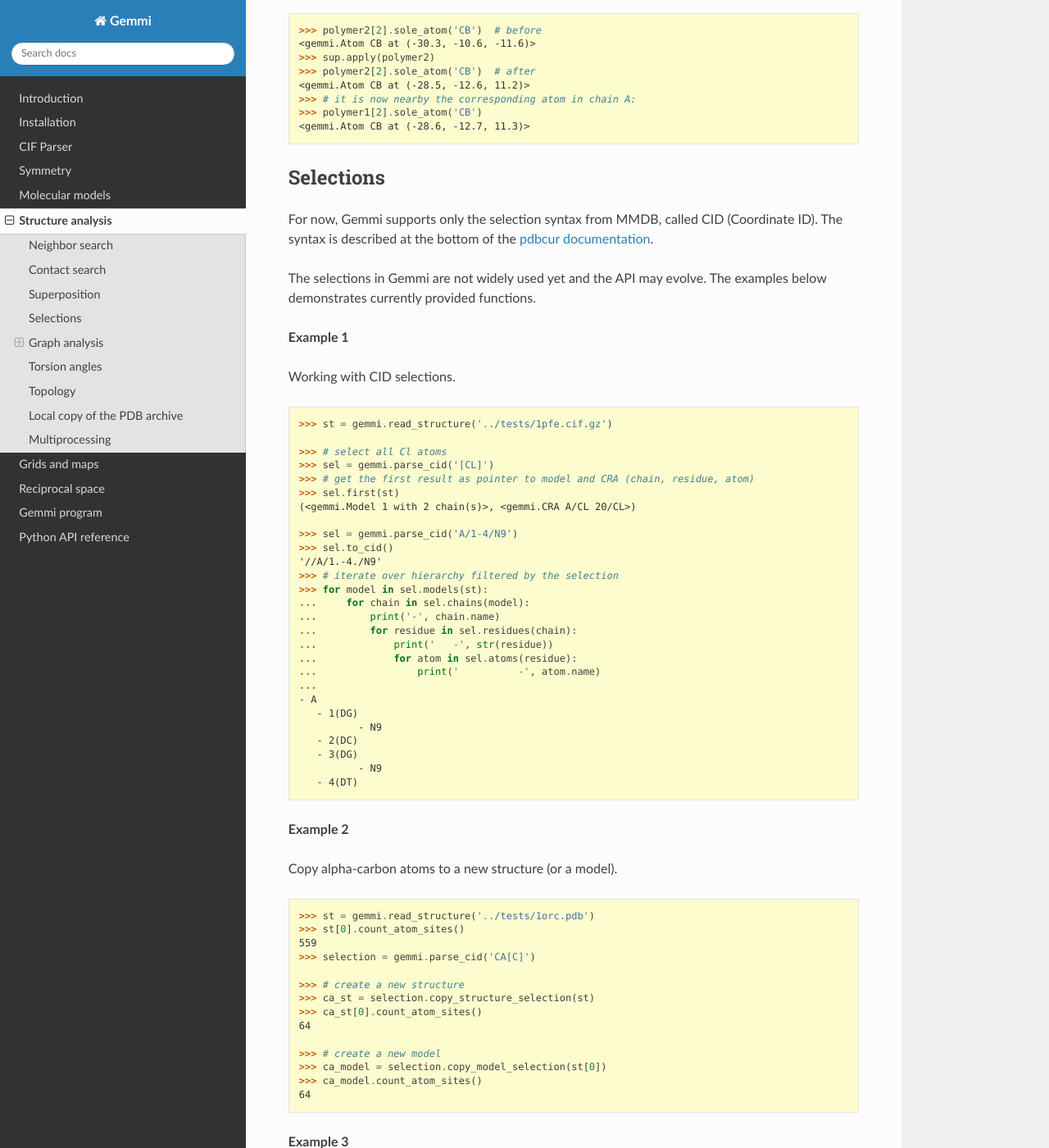
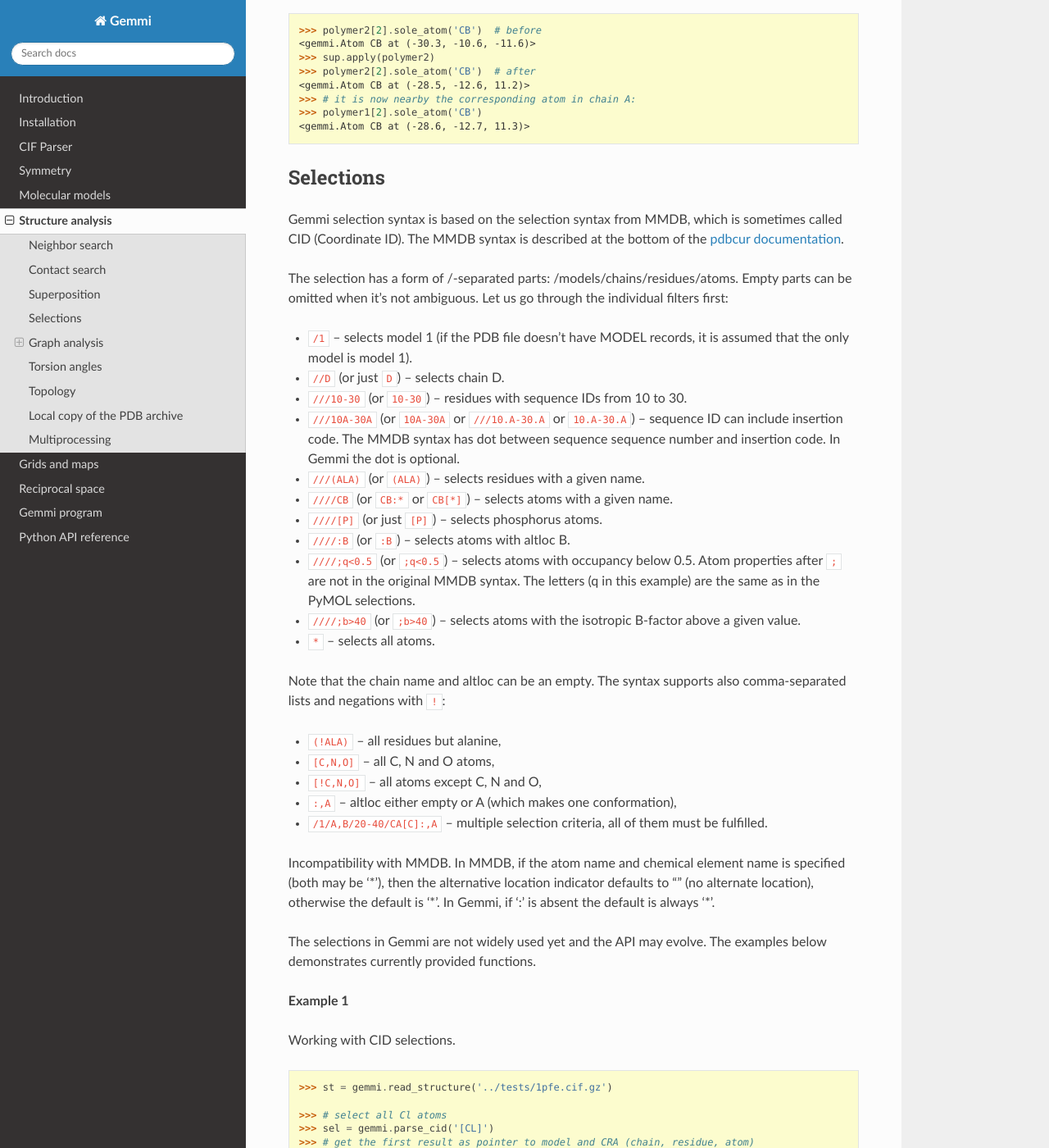
Before and after one commit to project-gemmi/gemmi, a Sphinx documentation site: the page built from docs/analysis.rst, in a window 1280 px wide and 1400 px high, scrolled down 8205 px. Shown: the whole window at 82% size. Built offline with Sphinx 7.4.7 and the Read the Docs theme 2.0.0, drawn with Linux system fonts in a browser that asks for light colours; some of the changed text lies outside the part shown.

Commit message:
extended selection syntax

```diff
--- a/docs/analysis.rst
+++ b/docs/analysis.rst
@@ -461,9 +461,48 @@
 Selections
 ==========
 
-For now, Gemmi supports only the selection syntax from MMDB,
-called CID (Coordinate ID). The syntax is described at the bottom
-of the `pdbcur documentation <http://legacy.ccp4.ac.uk/html/pdbcur.html>`_.
+Gemmi selection syntax is based on the selection syntax from MMDB,
+which is sometimes called CID (Coordinate ID). The MMDB syntax is described
+at the bottom of
+the `pdbcur documentation <http://legacy.ccp4.ac.uk/html/pdbcur.html>`_.
+
+The selection has a form of /-separated parts:
+/models/chains/residues/atoms. Empty parts can be omitted when it's
+not ambiguous. Let us go through the individual filters first:
+
+* ``/1`` -- selects model 1 (if the PDB file doesn't have MODEL records,
+  it is assumed that the only model is model 1).
+* ``//D`` (or just ``D``) -- selects chain D.
+* ``///10-30`` (or ``10-30``) -- residues with sequence IDs from 10 to 30.
+* ``///10A-30A`` (or ``10A-30A`` or ``///10.A-30.A`` or ``10.A-30.A``) --
+  sequence ID can include insertion code. The MMDB syntax has dot between
+  sequence sequence number and insertion code. In Gemmi the dot is optional.
+* ``///(ALA)`` (or ``(ALA)``) -- selects residues with a given name.
+* ``////CB`` (or ``CB:*`` or ``CB[*]``) -- selects atoms with a given name.
+* ``////[P]`` (or just ``[P]``) -- selects phosphorus atoms.
+* ``////:B`` (or ``:B``) -- selects atoms with altloc B.
+* ``////;q<0.5`` (or ``;q<0.5``) -- selects atoms with occupancy below 0.5.
+  Atom properties after ``;`` are not in the original MMDB syntax.
+  The letters (q in this example) are the same as in the PyMOL selections.
+* ``////;b>40`` (or ``;b>40``) -- selects atoms with the isotropic B-factor
+  above a given value.
+* ``*`` -- selects all atoms.
+
+Note that the chain name and altloc can be an empty.
+The syntax supports also comma-separated lists and negations with ``!``:
+
+* ``(!ALA)`` -- all residues but alanine,
+* ``[C,N,O]`` -- all C, N and O atoms,
+* ``[!C,N,O]`` -- all atoms except C, N and O,
+* ``:,A`` -- altloc either empty or A (which makes one conformation),
+* ``/1/A,B/20-40/CA[C]:,A`` -- multiple selection criteria, all of them
+  must be fulfilled.
+
+Incompatibility with MMDB.
+In MMDB, if the atom name and chemical element name is specified
+(both may be '*'), then the alternative location indicator defaults to ""
+(no alternate location), otherwise the default is '*'.
+In Gemmi, if ':' is absent the default is always '*'.
 
 The selections in Gemmi are not widely used yet and the API may evolve.
 The examples below demonstrates currently provided functions.
@@ -546,6 +585,7 @@
 **Example 3a**
 
 Select atoms in the radius of 8Å from a selected point.
+First, a flag is set for these
 
 .. doctest::
 
```
Also changed, not shown: 2 other files.
